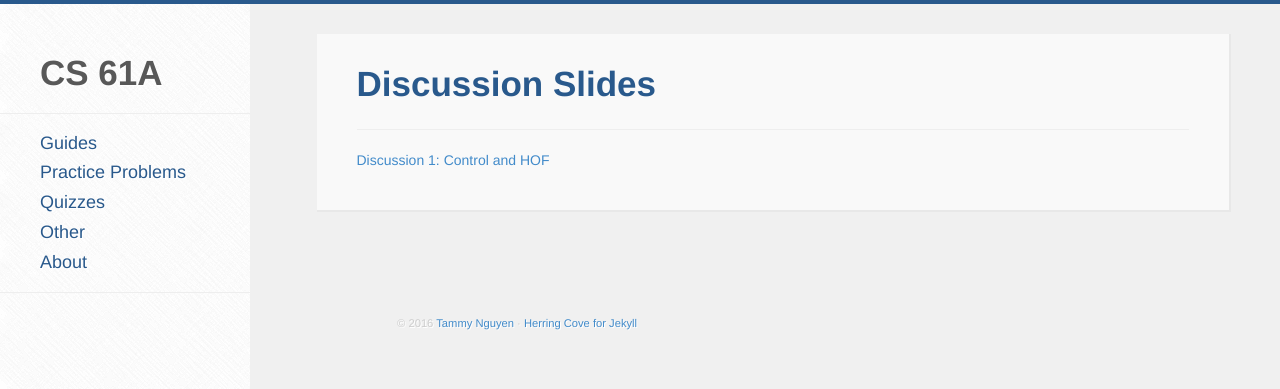
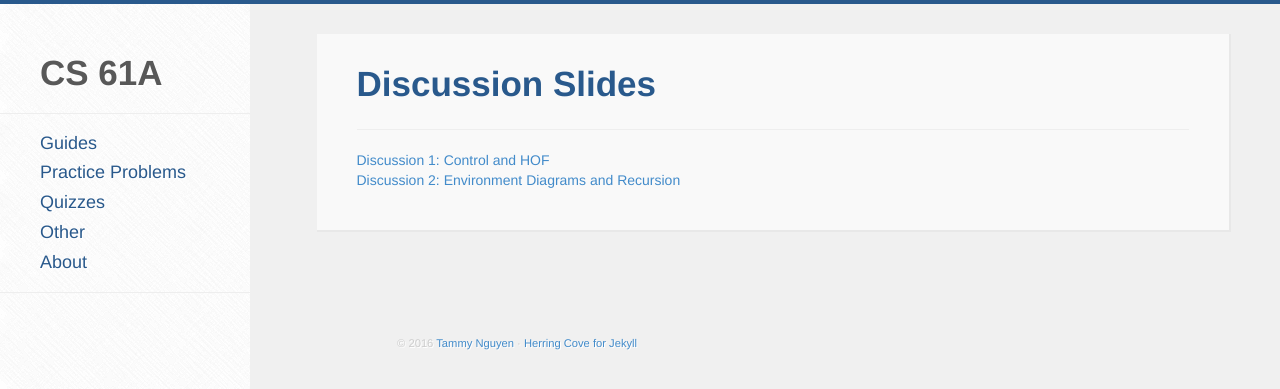
Before and after one commit to tammydonguyen/cs61a, a Jekyll site: the page built from other/_posts/2016-01-28-discussion.markdown, in a window 1280 px wide. Shown: the top 389 px of the page. Built offline with Jekyll 4.4.1, drawn with Linux system fonts in a browser that asks for light colours; nearby versions of some CDN libraries.

```diff
--- a/other/_posts/2016-01-28-discussion.markdown
+++ b/other/_posts/2016-01-28-discussion.markdown
@@ -6,3 +6,4 @@ category: other
 ---
 
 [Discussion 1: Control and HOF](https://docs.google.com/presentation/d/1w1LIRGgiOeCIe-l5NUuNTcbXWHSljXOrlnl0MM4T7GA/edit?usp=sharing)
+[Discussion 2: Environment Diagrams and Recursion](https://docs.google.com/presentation/d/1UQx9sSLovlhm2oy7f0SKb8vDV_4glXCa0Co8HHtzzi0/edit?usp=sharing)
--- a/quizzes/_posts/2015-11-04-quiz2.markdown
+++ b/quizzes/_posts/2015-11-04-quiz2.markdown
@@ -12,7 +12,6 @@ categories: quizzes
 This quiz reviews topics covered in these lectures:
 [Higher Order Functions](http://cs61a.org/assets/slides/04_6pp.pdf)
 [Environments](http://cs61a.org/assets/slides/05_6pp.pdf)
-[Recursion](http://cs61a.org/assets/slides/06_6pp.pdf)
 
 ---
 
```
Also changed, not shown: 12 other files.
